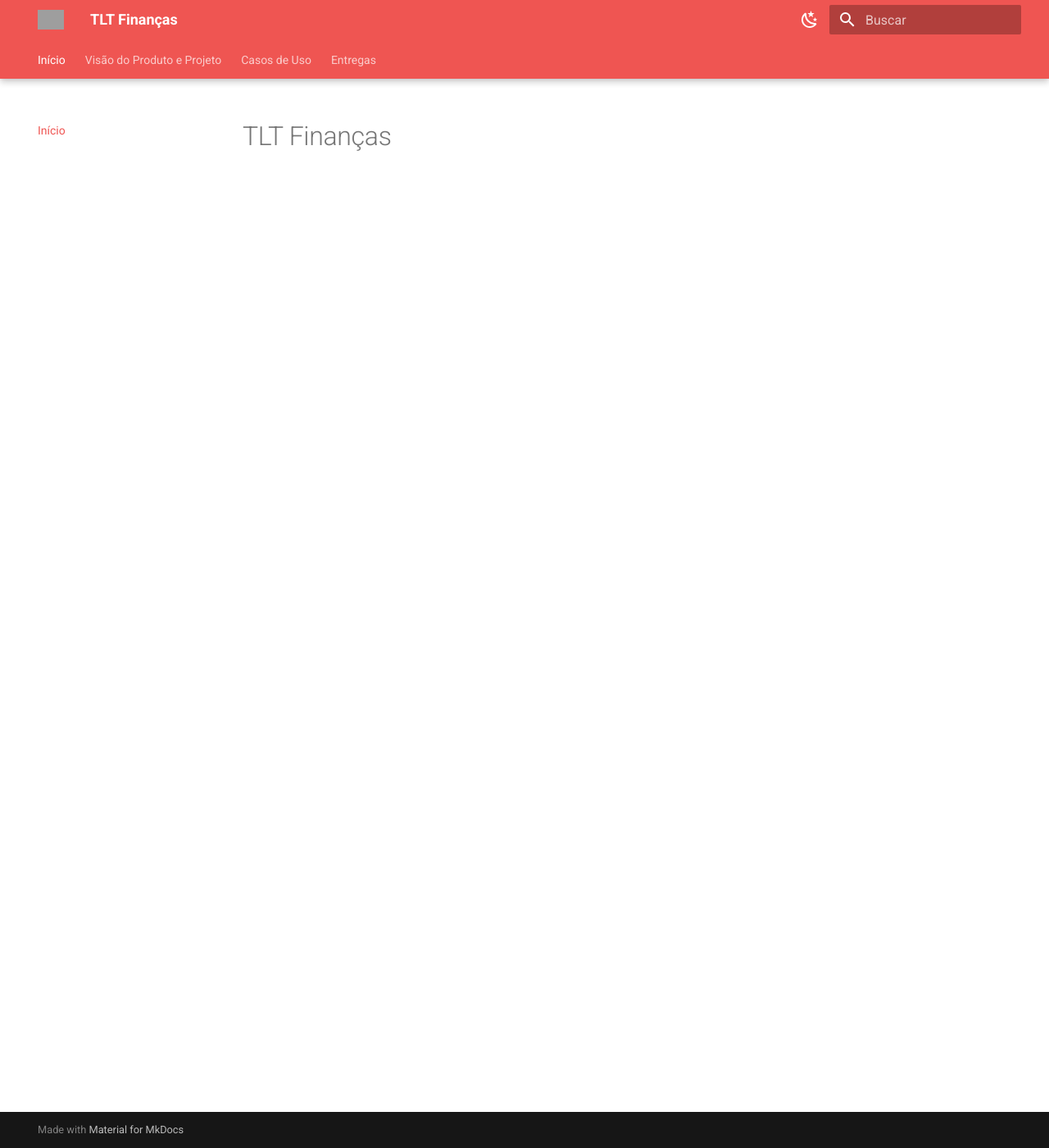
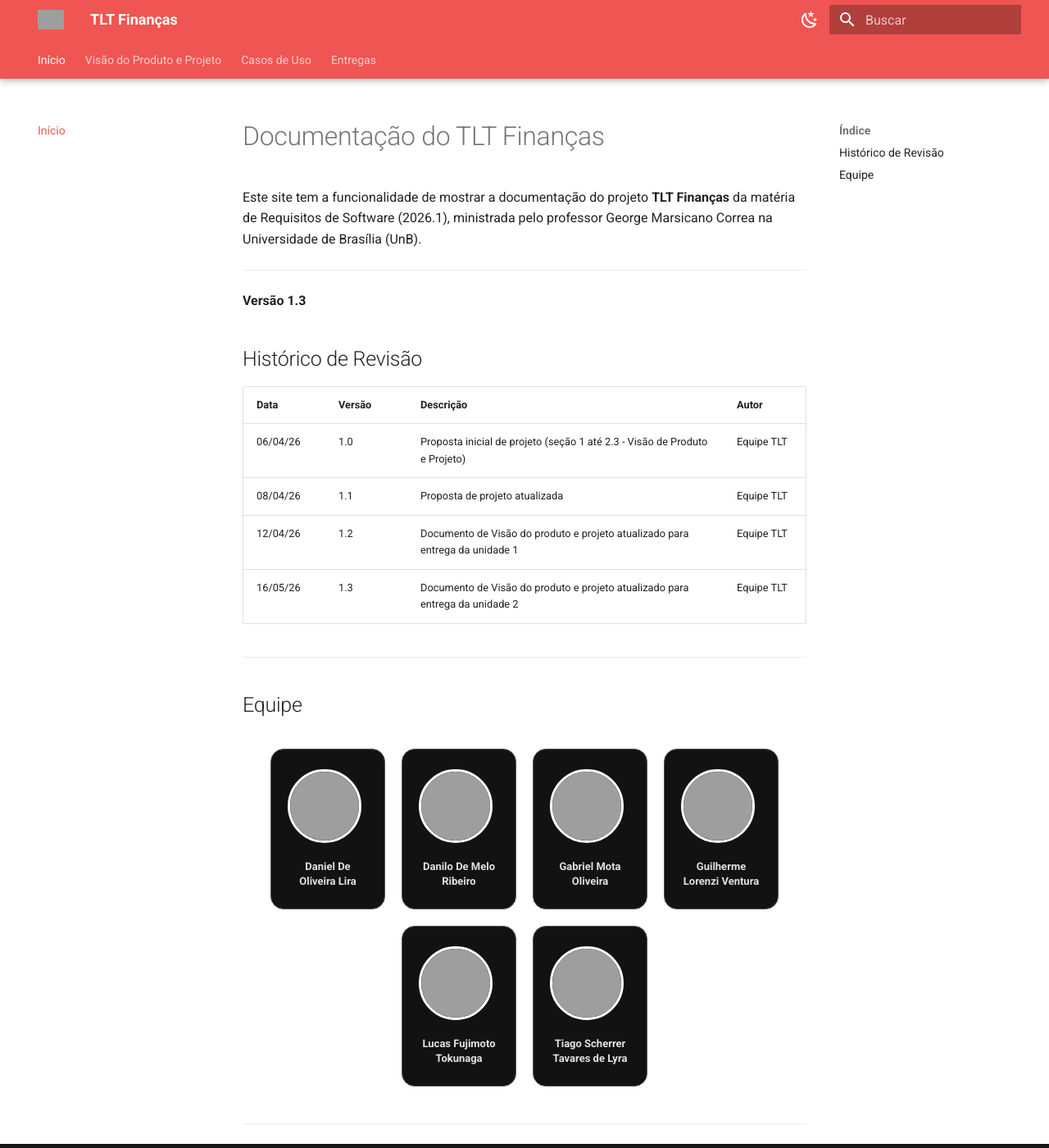
Before and after one commit to mdsreq-fga-unb/REQ-2026.1-T02-TLF, an MkDocs documentation site: the page built from docs/index.md, in a window 1280 px wide and 1400 px high. Shown: the whole window at 82% size. Built offline with MkDocs 1.6.1 and Material for MkDocs 9.7.7, drawn with Linux system fonts in a browser that asks for light colours; grey boxes are pictures that could not be loaded.

Commit message:
docs: Refratoração do index para ter tabela de histórico

```diff
--- a/docs/index.md
+++ b/docs/index.md
@@ -1 +1,68 @@
-# TLT Finanças
+# Documentação do TLT Finanças
+
+Este site tem a funcionalidade de mostrar a documentação do projeto **TLT Finanças** da matéria de Requisitos de Software (2026.1), ministrada pelo professor George Marsicano Correa na Universidade de Brasília (UnB).
+
+---
+
+**Versão 1.3**
+
+## Histórico de Revisão
+
+| Data       | Versão | Descrição                                         | Autor         |
+|------------|--------|---------------------------------------------------|---------------|
+| 06/04/26   | 1.0    | Proposta inicial de projeto (seção 1 até 2.3 - Visão de Produto e Projeto) | Equipe TLT    |
+| 08/04/26   | 1.1    | Proposta de projeto atualizada                    | Equipe TLT    |
+| 12/04/26   | 1.2    | Documento de Visão do produto e projeto atualizado para entrega da unidade 1 | Equipe TLT    |
+| 16/05/26   | 1.3    | Documento de Visão do produto e projeto atualizado para entrega da unidade 2 | Equipe TLT    |
+
+---
+
+## Equipe
+
+<div style="display: flex; flex-wrap: wrap; justify-content: center; gap: 20px; padding: 20px 0;">
+
+  <div style="display: flex; flex-direction: column; align-items: center; background: #131212; border: 1px solid #555555; border-radius: 16px; padding: 24px 20px; width: 140px;">
+    <a href="https://github.com/Daniellira540" style="text-decoration: none;">
+      <img src="https://github.com/Daniellira540.png" width="90" style="border-radius: 50%; border: 3px solid #ffffff; margin-bottom: 12px;" alt="Daniel De Oliveira Lira"/>
+      <p style="text-align: center; color: #e0e0e0; font-size: 13px; font-weight: 600; margin: 0; line-height: 1.4;">Daniel De Oliveira Lira</p>
+    </a>
+  </div>
+
+  <div style="display: flex; flex-direction: column; align-items: center; background: #131212; border: 1px solid #555555; border-radius: 16px; padding: 24px 20px; width: 140px;">
+    <a href="https://github.com/EngDann" style="text-decoration: none;">
+      <img src="https://github.com/EngDann.png" width="90" style="border-radius: 50%; border: 3px solid #ffffff; margin-bottom: 12px;" alt="Danilo De Melo Ribeiro"/>
+      <p style="text-align: center; color: #e0e0e0; font-size: 13px; font-weight: 600; margin: 0; line-height: 1.4;">Danilo De Melo Ribeiro</p>
+    </a>
+  </div>
+
+  <div style="display: flex; flex-direction: column; align-items: center; background: #131212; border: 1px solid #555555; border-radius: 16px; padding: 24px 20px; width: 140px;">
+    <a href="https://github.com/Gabro-MO" style="text-decoration: none;">
+      <img src="https://github.com/Gabro-MO.png" width="90" style="border-radius: 50%; border: 3px solid #ffffff; margin-bottom: 12px;" alt="Gabriel Mota Oliveira"/>
+      <p style="text-align: center; color: #e0e0e0; font-size: 13px; font-weight: 600; margin: 0; line-height: 1.4;">Gabriel Mota Oliveira</p>
+    </a>
+  </div>
+
+  <div style="display: flex; flex-direction: column; align-items: center; background: #131212; border: 1px solid #555555; border-radius: 16px; padding: 24px 20px; width: 140px;">
+    <a href="https://github.com/GuiVentura1510" style="text-decoration: none;">
+      <img src="https://github.com/GuiVentura1510.png" width="90" style="border-radius: 50%; border: 3px solid #ffffff; margin-bottom: 12px;" alt="Guilherme Lorenzi Ventura"/>
+      <p style="text-align: center; color: #e0e0e0; font-size: 13px; font-weight: 600; margin: 0; line-height: 1.4;">Guilherme Lorenzi Ventura</p>
+    </a>
+  </div>
+
+  <div style="display: flex; flex-direction: column; align-items: center; background: #131212; border: 1px solid #555555; border-radius: 16px; padding: 24px 20px; width: 140px;">
+    <a href="https://github.com/Lucasft16" style="text-decoration: none;">
+      <img src="https://github.com/Lucasft16.png" width="90" style="border-radius: 50%; border: 3px solid #ffffff; margin-bottom: 12px;" alt="Lucas Fujimoto Tokunaga"/>
+      <p style="text-align: center; color: #e0e0e0; font-size: 13px; font-weight: 600; margin: 0; line-height: 1.4;">Lucas Fujimoto Tokunaga</p>
+    </a>
+  </div>
+
+  <div style="display: flex; flex-direction: column; align-items: center; background: #131212; border: 1px solid #555555; border-radius: 16px; padding: 24px 20px; width: 140px;">
+    <a href="https://github.com/TiagoSTdeLyra" style="text-decoration: none;">
+      <img src="https://github.com/TiagoSTdeLyra.png" width="90" style="border-radius: 50%; border: 3px solid #ffffff; margin-bottom: 12px;" alt="Tiago Scherrer Tavares de Lyra"/>
+      <p style="text-align: center; color: #e0e0e0; font-size: 13px; font-weight: 600; margin: 0; line-height: 1.4;">Tiago Scherrer Tavares de Lyra</p>
+    </a>
+  </div>
+
+</div>
+
+---
```
